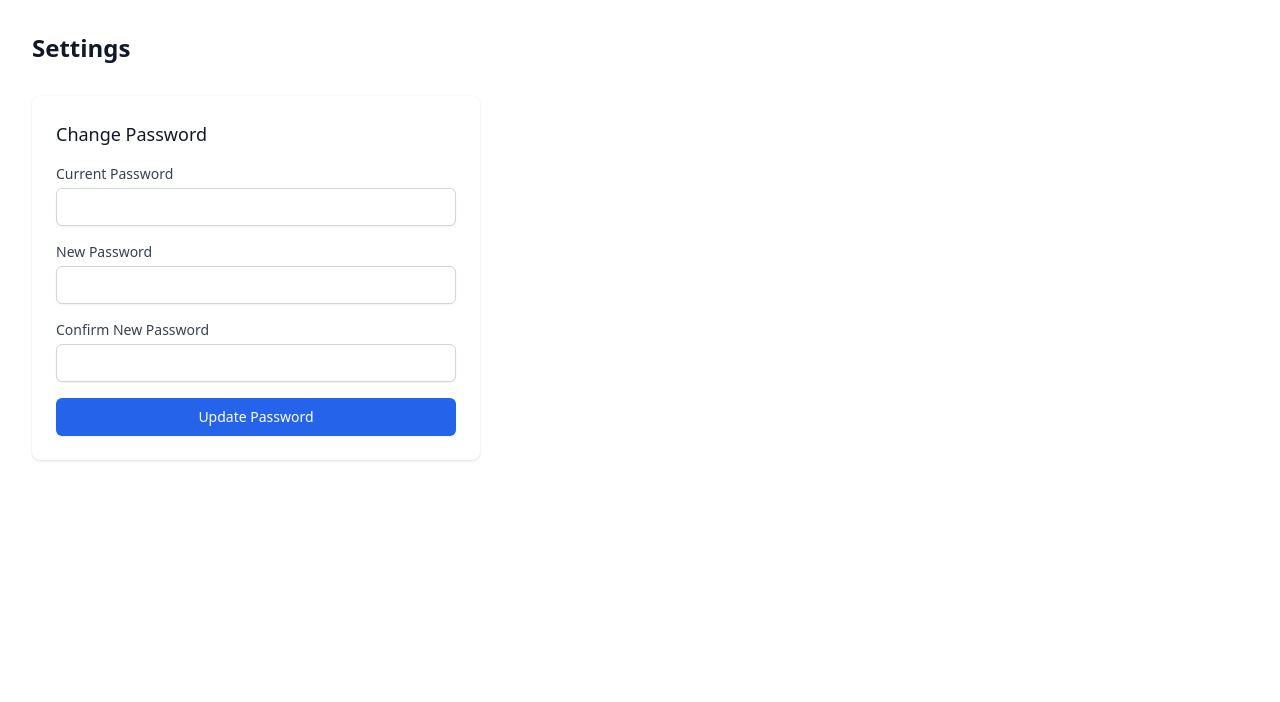
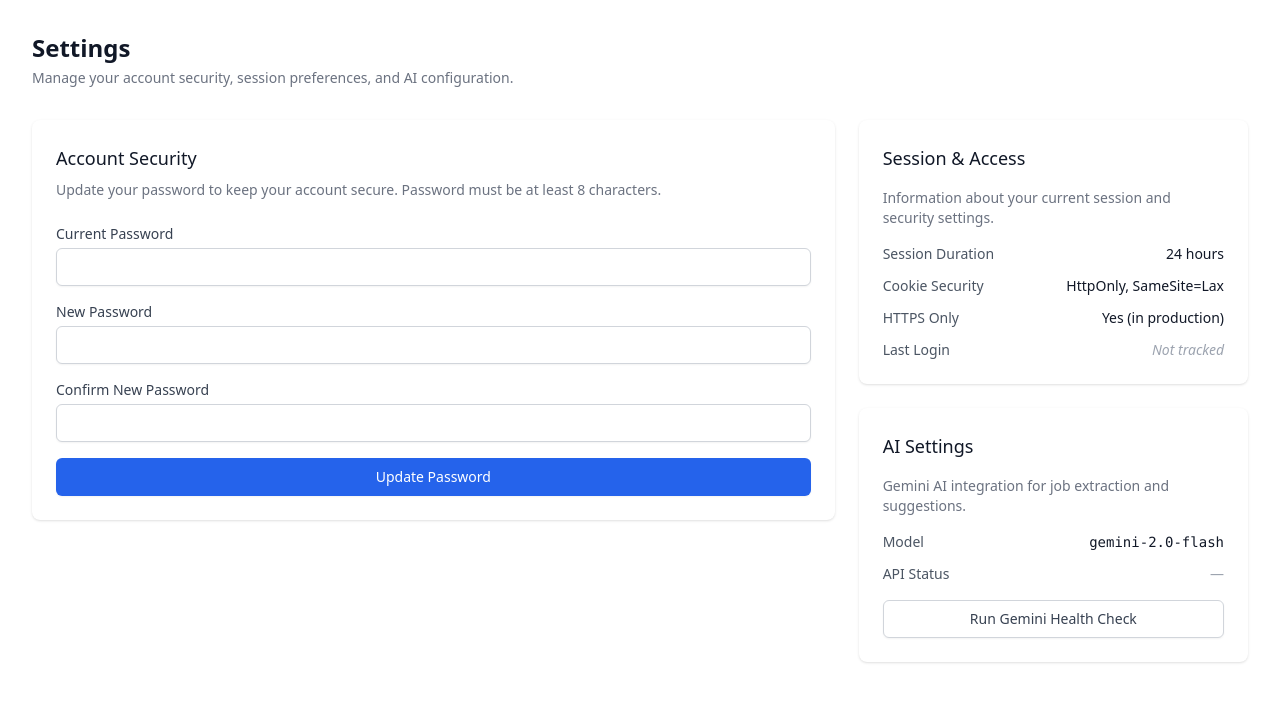
Before and after one commit to prudhvi1519/Simple-AI-Assisted-Personal-Job-Tracker, a Next.js app: page /settings in a window 1280 px wide. Shown: the top 702 px of the page. Built offline with nearby package versions, Linux system fonts and the light colour scheme; no server answers.

Commit message:
chore: settings ux + sidebar-only settings link (#36)

```diff
--- a/src/app/settings/page.tsx
+++ b/src/app/settings/page.tsx
@@ -4,6 +4,8 @@ import { redirect } from "next/navigation";
 import { cookies } from "next/headers";
 import { verifySessionToken } from "@/lib/auth/session";
 import SettingsForm from "@/components/settings/SettingsForm";
+import SessionInfo from "@/components/settings/SessionInfo";
+import AISettings from "@/components/settings/AISettings";
 
 export default async function SettingsPage() {
     // Server-side auth check
@@ -17,12 +19,31 @@ export default async function SettingsPage() {
 
     return (
         <div className="max-w-7xl mx-auto px-4 sm:px-6 lg:px-8 py-8">
-            <h1 className="text-2xl font-bold text-gray-900 mb-8">Settings</h1>
+            {/* Page Header */}
+            <div className="mb-8">
+                <h1 className="text-2xl font-bold text-gray-900">Settings</h1>
+                <p className="mt-1 text-sm text-gray-500">
+                    Manage your account security, session preferences, and AI configuration.
+                </p>
+            </div>
 
-            <div className="max-w-md">
-                <div className="bg-white shadow rounded-lg p-6">
-                    <h2 className="text-lg font-medium text-gray-900 mb-4">Change Password</h2>
-                    <SettingsForm />
+            {/* Main Grid: 2 columns on desktop, 1 on mobile */}
+            <div className="grid grid-cols-1 lg:grid-cols-3 gap-6">
+                {/* Left Column: Account Security (wider) */}
+                <div className="lg:col-span-2 space-y-6">
+                    <div className="bg-white shadow rounded-lg p-6">
+                        <h2 className="text-lg font-medium text-gray-900 mb-2">Account Security</h2>
+                        <p className="text-sm text-gray-500 mb-6">
+                            Update your password to keep your account secure. Password must be at least 8 characters.
+                        </p>
+                        <SettingsForm />
+                    </div>
+                </div>
+
+                {/* Right Column: Session & AI Settings */}
+                <div className="space-y-6">
+                    <SessionInfo />
+                    <AISettings />
                 </div>
             </div>
         </div>
--- a/src/components/layout/Topbar.tsx
+++ b/src/components/layout/Topbar.tsx
@@ -80,15 +80,9 @@ export default function Topbar() {
                     </svg>
                 </div>
 
-                <div className="text-sm font-medium text-gray-900 border-r border-gray-300 pr-4 mr-4">
+                <div className="text-sm font-medium text-gray-900 border-r border-gray-300 pr-4 mr-2">
                     Admin User
                 </div>
-                <a
-                    href="/settings"
-                    className="text-sm font-medium text-gray-500 hover:text-gray-900 mr-4 transition-colors"
-                >
-                    Settings
-                </a>
                 {/* Logout button */}
                 <button
                     onClick={handleLogout}
--- /dev/null
+++ b/src/components/settings/AISettings.tsx
@@ -0,0 +1,63 @@
+"use client";
+
+import { useState } from "react";
+
+export default function AISettings() {
+    const [status, setStatus] = useState<"idle" | "loading" | "ok" | "error">("idle");
+    const [errorMsg, setErrorMsg] = useState("");
+
+    // GEMINI_MODEL is safe to display (not a secret)
+    const geminiModel = process.env.NEXT_PUBLIC_GEMINI_MODEL || "gemini-2.0-flash";
+
+    const runHealthCheck = async () => {
+        setStatus("loading");
+        setErrorMsg("");
+        try {
+            const res = await fetch("/api/health/gemini");
+            const data = await res.json();
+            if (res.ok && data.ok) {
+                setStatus("ok");
+            } else {
+                setStatus("error");
+                setErrorMsg(data.error || "Unknown error");
+            }
+        } catch (err) {
+            setStatus("error");
+            setErrorMsg("Network error");
+        }
+    };
+
+    return (
+        <div className="bg-white shadow rounded-lg p-6">
+            <h2 className="text-lg font-medium text-gray-900 mb-4">AI Settings</h2>
+            <p className="text-sm text-gray-500 mb-4">
+                Gemini AI integration for job extraction and suggestions.
+            </p>
+            <dl className="space-y-3 mb-4">
+                <div className="flex justify-between">
+                    <dt className="text-sm font-medium text-gray-600">Model</dt>
+                    <dd className="text-sm text-gray-900 font-mono">{geminiModel}</dd>
+                </div>
+                <div className="flex justify-between items-center">
+                    <dt className="text-sm font-medium text-gray-600">API Status</dt>
+                    <dd className="text-sm">
+                        {status === "idle" && <span className="text-gray-400">—</span>}
+                        {status === "loading" && <span className="text-blue-500">Checking...</span>}
+                        {status === "ok" && <span className="text-green-600 font-medium">✓ Connected</span>}
+                        {status === "error" && <span className="text-red-600 font-medium">✗ Error</span>}
+                    </dd>
+                </div>
+            </dl>
+            {status === "error" && errorMsg && (
+                <p className="text-sm text-red-600 mb-3">{errorMsg}</p>
+            )}
+            <button
+                onClick={runHealthCheck}
+                disabled={status === "loading"}
+                className="w-full flex justify-center py-2 px-4 border border-gray-300 rounded-md shadow-sm text-sm font-medium text-gray-700 bg-white hover:bg-gray-50 focus:outline-none focus:ring-2 focus:ring-offset-2 focus:ring-blue-500 disabled:opacity-50"
+            >
+                {status === "loading" ? "Checking..." : "Run Gemini Health Check"}
+            </button>
+        </div>
+    );
+}
--- /dev/null
+++ b/src/components/settings/SessionInfo.tsx
@@ -0,0 +1,30 @@
+"use client";
+
+export default function SessionInfo() {
+    return (
+        <div className="bg-white shadow rounded-lg p-6">
+            <h2 className="text-lg font-medium text-gray-900 mb-4">Session & Access</h2>
+            <p className="text-sm text-gray-500 mb-4">
+                Information about your current session and security settings.
+            </p>
+            <dl className="space-y-3">
+                <div className="flex justify-between">
+                    <dt className="text-sm font-medium text-gray-600">Session Duration</dt>
+                    <dd className="text-sm text-gray-900">24 hours</dd>
+                </div>
+                <div className="flex justify-between">
+                    <dt className="text-sm font-medium text-gray-600">Cookie Security</dt>
+                    <dd className="text-sm text-gray-900">HttpOnly, SameSite=Lax</dd>
+                </div>
+                <div className="flex justify-between">
+                    <dt className="text-sm font-medium text-gray-600">HTTPS Only</dt>
+                    <dd className="text-sm text-gray-900">Yes (in production)</dd>
+                </div>
+                <div className="flex justify-between">
+                    <dt className="text-sm font-medium text-gray-600">Last Login</dt>
+                    <dd className="text-sm text-gray-400 italic">Not tracked</dd>
+                </div>
+            </dl>
+        </div>
+    );
+}
```
Also changed, not shown: 1 other file (tests, documents, lock files or other folders).
